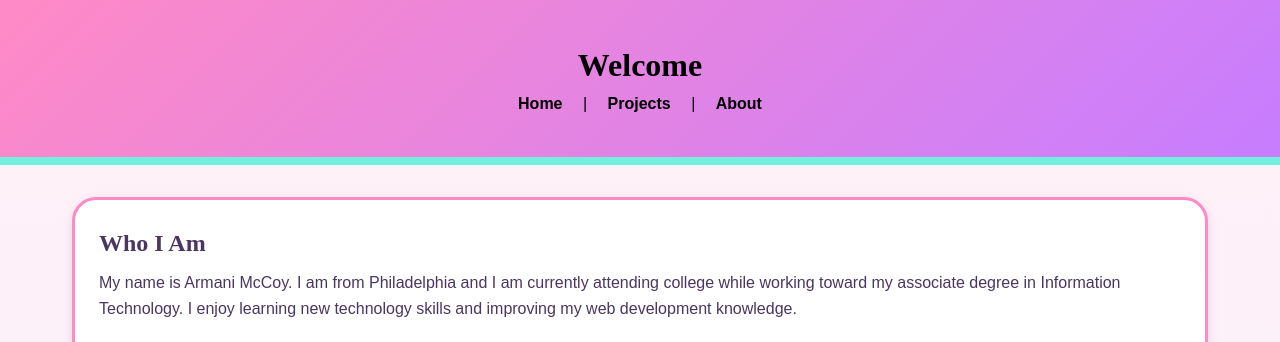
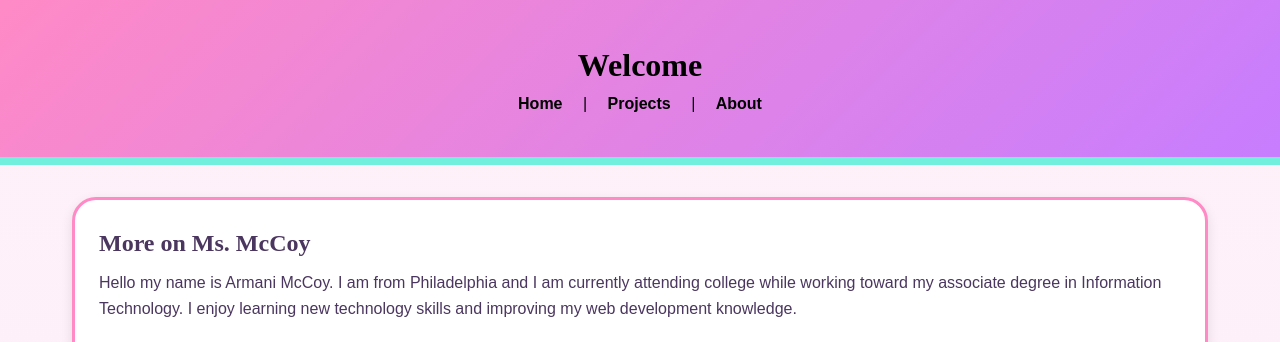
Before and after one commit to amccoy-lab/Homework-1, a plain HTML site: page index.html in a window 1280 px wide. Shown: the top 342 px of the page. Drawn offline with Linux system fonts and the light colour scheme.

Commit message:
few changes

```diff
--- a/index.html
+++ b/index.html
@@ -20,9 +20,9 @@
     <main>
 
         <section id="about" class="content-box">
-            <h2>Who I Am</h2>
+            <h2>More on Ms. McCoy</h2>
             <p>
-                My name is Armani McCoy. I am from Philadelphia and I am currently
+                Hello my name is Armani McCoy. I am from Philadelphia and I am currently
                 attending college while working toward my associate degree in Information Technology. I enjoy
                 learning new technology skills and improving my web development knowledge.
             </p>
```
